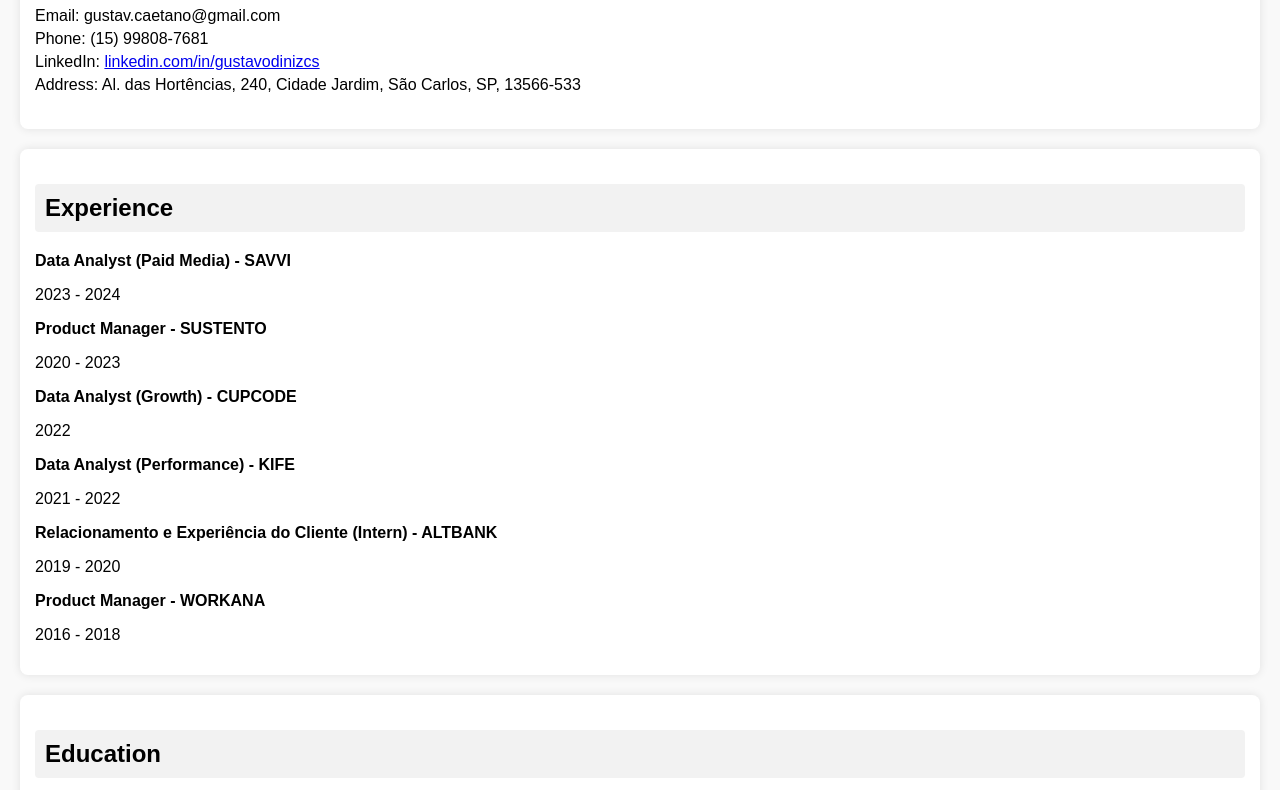
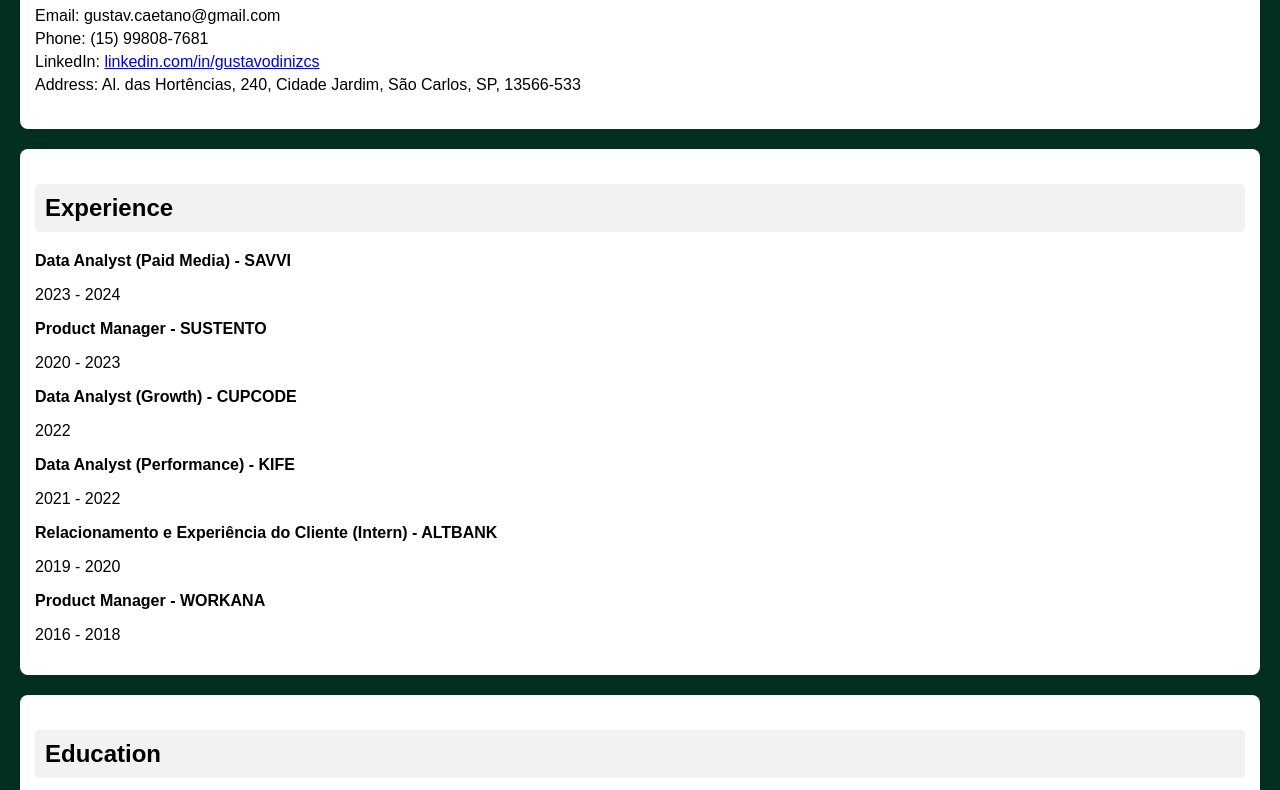
Before and after one commit to gustavocaetano97/resume, a plain HTML site: page index.html in a window 1280 px wide. Shown: the part 108-898 px from the top of the page. Drawn offline with Linux system fonts and the light colour scheme.

Commit message:
Update index.html

```diff
--- a/index.html
+++ b/index.html
@@ -9,7 +9,7 @@
             font-family: Arial, sans-serif;
             margin: 0;
             padding: 20px;
-            background-color: #f9f9f9;
+            background-color: #023020;
         }
         .section {
             margin-bottom: 20px;
```
